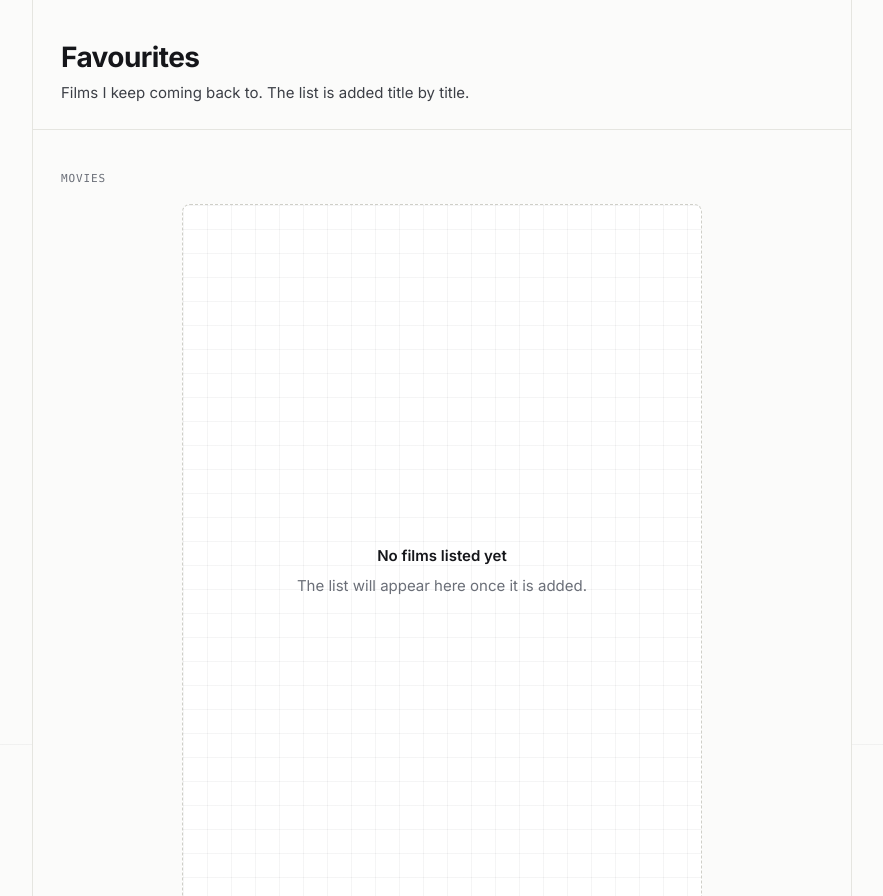
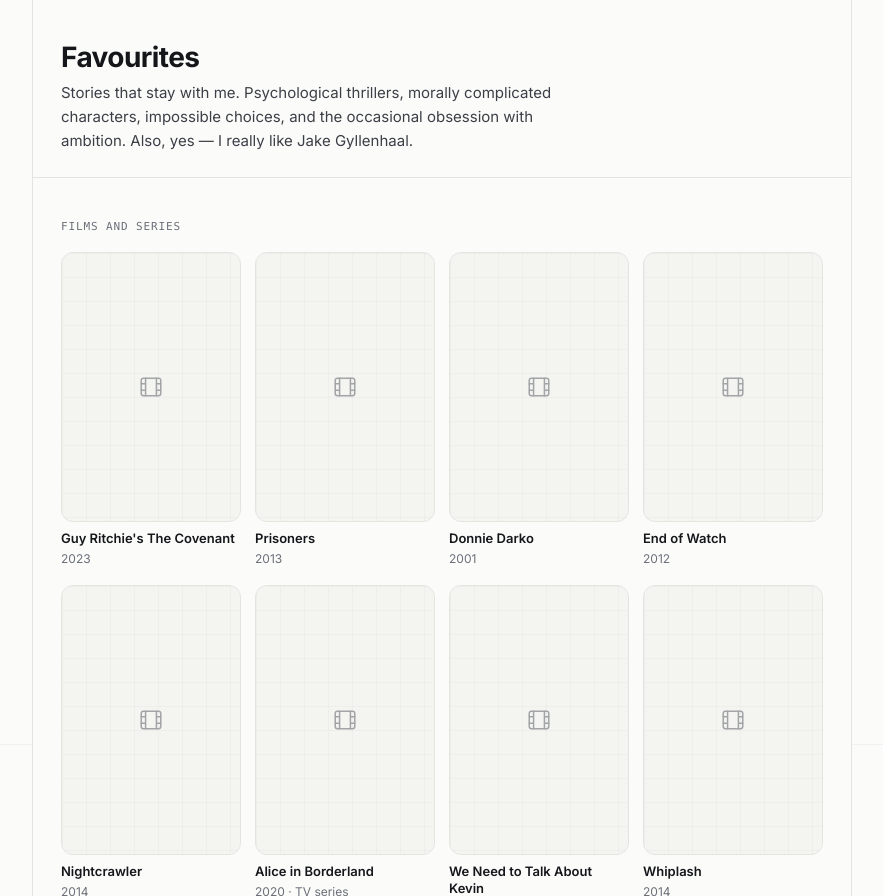
Before and after one commit to slading/portfolio, an Astro site: page /favourites in a window 1280 px wide. Shown: the part 56-952 px from the top of the page, without its empty margins (198-1081 px from the left). Built offline with nearby package versions, Linux system fonts and the light colour scheme; Astro itself is replaced by a stand-in of ours.

Commit message:
Phase 3A: populate Favourites with the owner's list
- src/data/favourites.ts: nine titles and years in the owner's order; Alice in Borderland marked kind 'series'
- Posters: shown only when the file exists under public/favourites/ at build time; otherwise a neutral placeholder (no broken images). No poster files are committed yet.
- favourites.astro: caption shows title and year; series entries show "TV series" (serial TV in PL)
- i18n: owner's intro (EN verbatim, PL draft translation); kicker "Films and series"
- verify-dist: order, years, series label, poster-file existence, no ratings markup (60 checks)
- README: expected poster filenames

Co-authored-by: arena-agent <297053741+arena-agent@users.noreply.github.com>

```diff
--- a/src/data/favourites.ts
+++ b/src/data/favourites.ts
@@ -1,16 +1,28 @@
 /**
- * Favourite movies. Add titles here when the owner supplies them.
+ * Favourite films and series, in the owner's order. Titles and years are as supplied by the owner.
  *
- * - `title` and `year` are required.
- * - `poster` is optional: a path under public/ (e.g. "favourites/some-film.jpg").
- *   Only add poster images the owner has the right to publish. Without a poster,
- *   the card shows a text tile with the title.
- * - The list ships EMPTY on purpose. Do not add titles that the owner has not confirmed.
+ * - `title` and `year` are required. `kind` defaults to a film; set 'series' for TV series.
+ * - `poster` is a path under public/ (e.g. "favourites/the-covenant-2023.jpg"). The page only
+ *   shows a poster when that file exists at build time. Otherwise a neutral placeholder is shown,
+ *   so nothing is ever a broken image. Only add posters the owner has the right to publish; do not
+ *   use AI-generated substitutes or posters from unofficial sources.
+ * - No ratings, reviews or descriptions belong in this file.
  */
 export interface Movie {
   title: string;
   year: number;
+  kind?: 'film' | 'series';
   poster?: string;
 }
 
-export const movies: Movie[] = [];
+export const movies: Movie[] = [
+  { title: "Guy Ritchie's The Covenant", year: 2023, poster: 'favourites/the-covenant-2023.jpg' },
+  { title: 'Prisoners', year: 2013, poster: 'favourites/prisoners-2013.jpg' },
+  { title: 'Donnie Darko', year: 2001, poster: 'favourites/donnie-darko-2001.jpg' },
+  { title: 'End of Watch', year: 2012, poster: 'favourites/end-of-watch-2012.jpg' },
+  { title: 'Nightcrawler', year: 2014, poster: 'favourites/nightcrawler-2014.jpg' },
+  { title: 'Alice in Borderland', year: 2020, kind: 'series', poster: 'favourites/alice-in-borderland-2020.jpg' },
+  { title: 'We Need to Talk About Kevin', year: 2011, poster: 'favourites/we-need-to-talk-about-kevin-2011.jpg' },
+  { title: 'Whiplash', year: 2014, poster: 'favourites/whiplash-2014.jpg' },
+  { title: 'The Social Network', year: 2010, poster: 'favourites/the-social-network-2010.jpg' },
+];
--- a/src/i18n/en.ts
+++ b/src/i18n/en.ts
@@ -216,8 +216,9 @@
     },
     favourites: {
       title: 'Favourites',
-      intro: 'Films I keep coming back to. The list is added title by title.',
-      moviesKicker: 'Movies',
+      intro: 'Stories that stay with me. Psychological thrillers, morally complicated characters, impossible choices, and the occasional obsession with ambition. Also, yes — I really like Jake Gyllenhaal.',
+      moviesKicker: 'Films and series',
+      tvSeries: 'TV series',
       emptyTitle: 'No films listed yet',
       emptyText: 'The list will appear here once it is added.',
     },
--- a/src/i18n/pl.ts
+++ b/src/i18n/pl.ts
@@ -214,8 +214,9 @@
     },
     favourites: {
       title: 'Ulubione',
-      intro: 'Filmy, do których wracam. Lista będzie uzupełniana tytuł po tytule.',
-      moviesKicker: 'Filmy',
+      intro: 'Historie, które zostają ze mną. Thrillery psychologiczne, moralnie skomplikowane postaci, niemożliwe wybory i od czasu do czasu obsesja na punkcie ambicji. A tak, naprawdę lubię Jake’a Gyllenhaala.',
+      moviesKicker: 'Filmy i seriale',
+      tvSeries: 'serial TV',
       emptyTitle: 'Nie dodano jeszcze filmów',
       emptyText: 'Lista pojawi się tutaj po jej dodaniu.',
     },
--- a/src/pages/favourites.astro
+++ b/src/pages/favourites.astro
@@ -2,8 +2,13 @@
 import Base from '../layouts/Base.astro';
 import { t } from '../i18n';
 import { movies } from '../data/favourites';
+import { existsSync } from 'node:fs';
+import { join } from 'node:path';
 
 const base = import.meta.env.BASE_URL;
+// Posters are shown only when the file exists under public/ at build time; otherwise a
+// neutral placeholder is rendered, so the grid never shows a broken image.
+const hasPoster = (poster?: string) => Boolean(poster) && existsSync(join(process.cwd(), 'public', poster!));
 ---
 
 <Base title="Favourite Movies | Yauheni Buka">
@@ -26,13 +31,29 @@
           <li>
             <figure class="poster-card">
               <div class="poster-frame">
-                {m.poster ? (
+                {hasPoster(m.poster) ? (
                   <img src={`${base}${m.poster}`} alt={`${m.title} (${m.year})`} loading="lazy" decoding="async" />
                 ) : (
-                  <div class="poster-text">{m.title}</div>
+                  <div class="poster-placeholder" aria-hidden="true">
+                    <svg viewBox="0 0 24 24" width="26" height="26" fill="none" stroke="currentColor" stroke-width="1.4" stroke-linecap="round" stroke-linejoin="round">
+                      <rect x="3" y="4" width="18" height="16" rx="2" />
+                      <path d="M7 4v16M17 4v16M3 9h4M3 15h4M17 9h4M17 15h4" />
+                    </svg>
+                  </div>
                 )}
               </div>
-              <figcaption class="poster-caption">{m.title} · {m.year}</figcaption>
+              <figcaption class="poster-caption">
+                <span class="poster-title">{m.title}</span>
+                <span class="poster-meta">
+                  <span>{m.year}</span>
+                  {m.kind === 'series' && (
+                    <>
+                      <span aria-hidden="true"> · </span>
+                      <span data-i18n="pages.favourites.tvSeries">{t('pages.favourites.tvSeries')}</span>
+                    </>
+                  )}
+                </span>
+              </figcaption>
             </figure>
           </li>
         ))}
--- a/src/styles/global.css
+++ b/src/styles/global.css
@@ -1448,15 +1448,18 @@
   display: block;
   transition: transform 0.4s ease;
 }
-.poster-text {
-  height: 100%;
+.poster-placeholder {
+  position: absolute;
+  inset: 0;
   display: grid;
   place-items: center;
-  padding: 12px;
-  text-align: center;
-  font-size: 13px;
-  font-weight: 600;
-  color: var(--ink-2);
+  color: var(--muted);
+  opacity: 0.6;
+  background-color: var(--surface-2);
+  background-image:
+    linear-gradient(to right, var(--grid) 1px, transparent 1px),
+    linear-gradient(to bottom, var(--grid) 1px, transparent 1px);
+  background-size: 24px 24px;
 }
 .poster-card:hover .poster-frame {
   transform: translateY(-3px);
@@ -1467,8 +1470,20 @@
   transform: scale(1.03);
 }
 .poster-caption {
+  display: flex;
+  flex-direction: column;
+  gap: 2px;
   margin-top: 8px;
-  font-size: 12.5px;
+  min-width: 0;
+}
+.poster-title {
+  font-size: 13px;
+  font-weight: 600;
+  line-height: 1.35;
+  color: var(--ink);
+}
+.poster-meta {
+  font-size: 12px;
   color: var(--muted);
 }
 
```
Also changed, not shown: scripts/verify-dist.mjs (+14 -1 lines), README.md.
